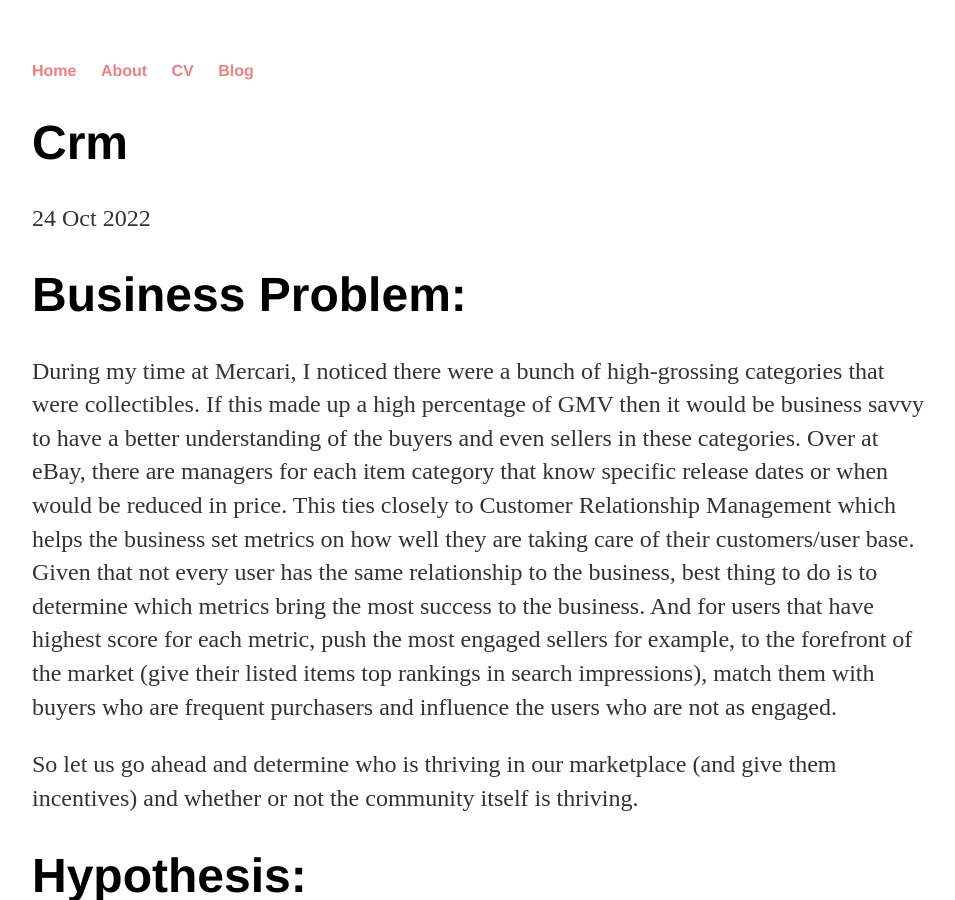
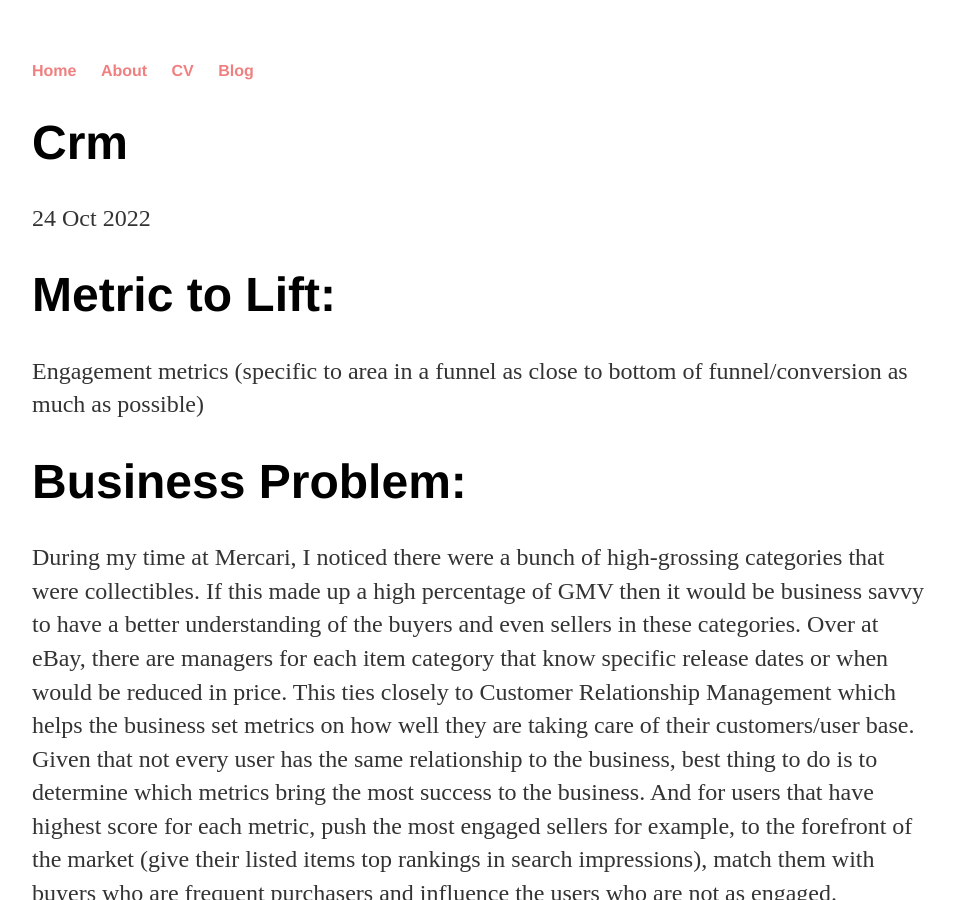
Before and after one commit to mindyng/mindyng.github.io, a Jekyll site: the page built from _posts/2022-10-24-CRM.md, in a window 1280 px wide and 900 px high. Shown: the whole window, without its empty margins (160-1115 px from the left). Built offline with Jekyll 4.4.1, drawn with Linux system fonts in a browser that asks for light colours; our own code applies the rules of GitHub Pages for plain Markdown files.

Commit message:
Update 2022-10-24-CRM.md

```diff
--- a/_posts/2022-10-24-CRM.md
+++ b/_posts/2022-10-24-CRM.md
@@ -1,3 +1,8 @@
+# Metric to Lift:
+
+Engagement metrics (specific to area in a funnel as close to bottom of funnel/conversion as much as possible)
+
+
 # Business Problem:
 
 During my time at Mercari, I noticed there were a bunch of high-grossing categories that were collectibles. If this made up a high percentage of GMV then it would be business savvy to have a better understanding of the buyers and even sellers in these categories.
```
